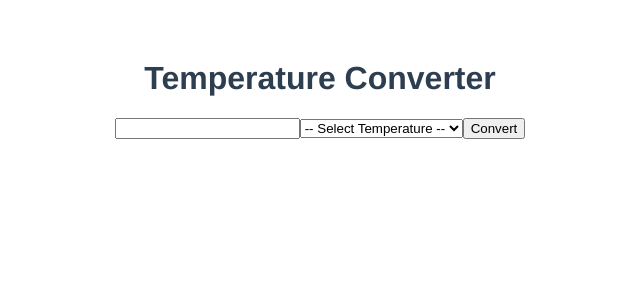
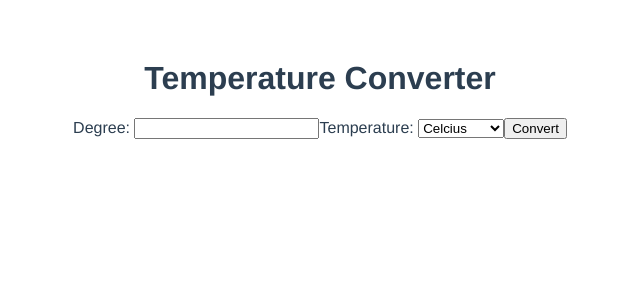
Before and after one commit to adiati98/vue-temperature-converter, a Vue app: page / in a window 1280 px wide. Shown: the top 300 px of the page, without its empty margins (320-960 px from the left). Built offline with nearby package versions, Linux system fonts and the light colour scheme.

Commit message:
Add reset functionality

```diff
--- a/src/components/Form.vue
+++ b/src/components/Form.vue
@@ -1,17 +1,17 @@
 <template>
 	<form @submit.prevent="submitForm">
-		<input type="number" v-model.number="degree" required />
-
+		<label for="degree">Degree: </label>
+		<input type="number" v-model.number="degree" />
+		<label for="selectedTemp">Temperature: </label>
 		<select id="selectedTemp" name="selectedTemp" v-model="selectedTemp" required>
-			<option disabled value="">-- Select Temperature --</option>
 			<option value="celcius">Celcius</option>
 			<option value="fahrenheit">Fahrenheit</option>
 		</select>
 
-		<button>Convert</button>
+		<button>{{ btnText }}</button>
 	</form>
 
-	<ShowResult :result="result"/>
+	<ShowResult :result="result" />
 </template>
 
 <script>
@@ -22,32 +22,50 @@ export default {
 	data() {
 		return {
 			degree: null,
-			selectedTemp: '',
-			result: null
+			selectedTemp: 'celcius',
+			result: null,
+			btnText: 'Convert',
 		}
 	},
 	methods: {
 		submitForm(e) {
+			// degree field has to be filled
+			if (this.degree === null && this.btnText === 'Convert') {
+				this.result = 'Please enter required field'
+				// convert when degree input is filled and result is null
+			} else if (this.result === null || this.degree !== null) {
+				this.convertion()
+				this.clearInputs()
+				// reset form
+			} else if (this.result !== null) {
+				this.clearForm()
+			}
+		},
+		convertion() {
 			// convert Celcius to Fahrenheit
 			const toFahrenheit = (this.degree * 9) / 5 + 32
 
 			// convert Fahrenheit to Celcius
-			const toCelcius = (this.degree - 32) * 5 / 9
+			const toCelcius = ((this.degree - 32) * 5) / 9
 
 			// convert based on selected temperature
-			if(this.selectedTemp === 'celcius') {
+			if (this.selectedTemp === 'celcius') {
 				this.result = `${Math.round(parseFloat(toFahrenheit))} Fahrenheit`
-			} else if(this.selectedTemp === 'fahrenheit') {
+			} else if (this.selectedTemp === 'fahrenheit') {
 				this.result = `${Math.round(parseFloat(toCelcius))} Celcius`
 			}
-
-			this.clearForm()
 		},
 		// clear the inputs after submit
+		clearInputs() {
+			this.degree = null
+			this.selectedTemp = 'celcius'
+			this.btnText = 'Reset'
+		},
+		// reset form
 		clearForm() {
-			this.degree = null
-			this.selectedTemp = ''
-		}
+			this.result = null
+			this.btnText = 'Convert'
+		},
 	},
 }
 </script>
```
